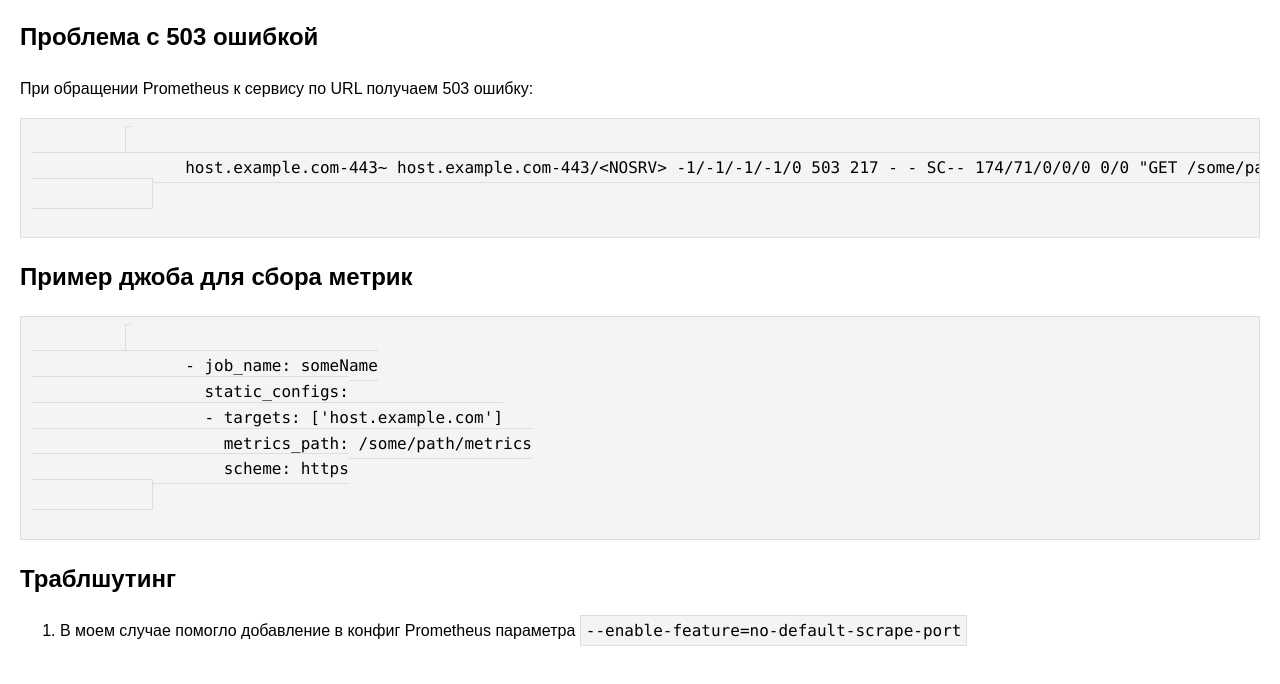
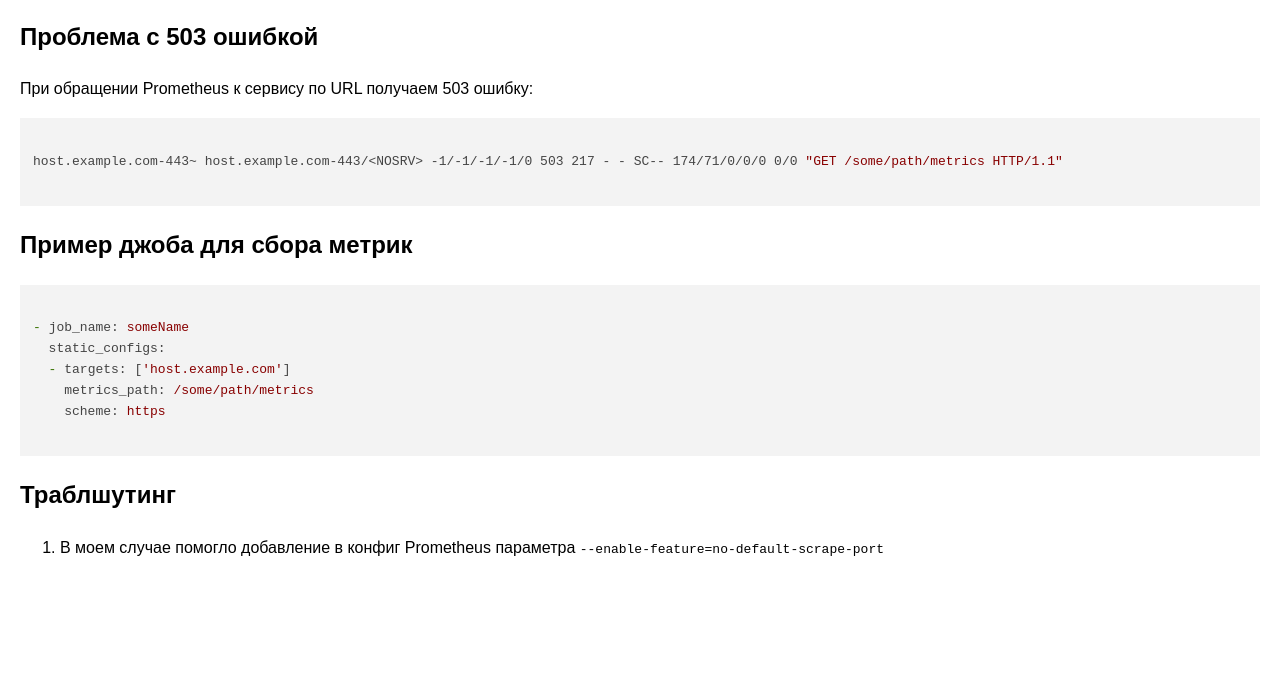
Before and after one commit to freddieOperations/freddieOperations, a plain HTML site: page prometheus/url_503.html in a window 1280 px wide. Shown: the part 76-760 px from the top of the page. Drawn offline with nearby package versions, Linux system fonts and the light colour scheme.

Commit message:
modified:   prometheus/url_503.html

```diff
--- a/prometheus/url_503.html
+++ b/prometheus/url_503.html
@@ -4,6 +4,10 @@
     <meta charset="UTF-8">
     <meta name="viewport" content="width=device-width, initial-scale=1.0">
     <title>host.example.com-443/&lt;NOSRV&gt; или 503 service unavailable</title>
+
+    <link rel="stylesheet" href="https://cdnjs.cloudflare.com/ajax/libs/highlight.js/10.7.2/styles/default.min.css">
+    <script src="https://cdnjs.cloudflare.com/ajax/libs/highlight.js/10.7.2/highlight.min.js"></script>
+    <script>hljs.initHighlightingOnLoad();</script>
 
     <style>
         body {
@@ -14,20 +18,6 @@
 
         h1 {
             color: #333;
-        }
-
-        code {
-            background-color: #f4f4f4;
-            border: 1px solid #ddd;
-            padding: 5px;
-            font-family: Consolas, "Courier New", monospace;
-        }
-
-        pre {
-            background-color: #f4f4f4;
-            border: 1px solid #ddd;
-            padding: 10px;
-            overflow-x: auto;
         }
 
         .example {
@@ -43,24 +33,20 @@
     <section class="example">
         <h2>Проблема с 503 ошибкой</h2>
         <p>При обращении Prometheus к сервису по URL получаем 503 ошибку:</p>
-        <pre>
-            <code>
+        <pre><code class="hljs">
 host.example.com-443~ host.example.com-443/&lt;NOSRV&gt; -1/-1/-1/-1/0 503 217 - - SC-- 174/71/0/0/0 0/0 "GET /some/path/metrics HTTP/1.1"
-            </code>
-        </pre>
+        </code></pre>
     </section>
 
     <section class="example">
         <h2>Пример джоба для сбора метрик</h2>
-        <pre>
-            <code>
+        <pre><code class="hljs">
 - job_name: someName
   static_configs:
   - targets: ['host.example.com']
     metrics_path: /some/path/metrics
     scheme: https
-            </code>
-        </pre>
+        </code></pre>
     </section>
 
     <section class="example">
```
Lines whose indentation alone changed are shown as unchanged.
